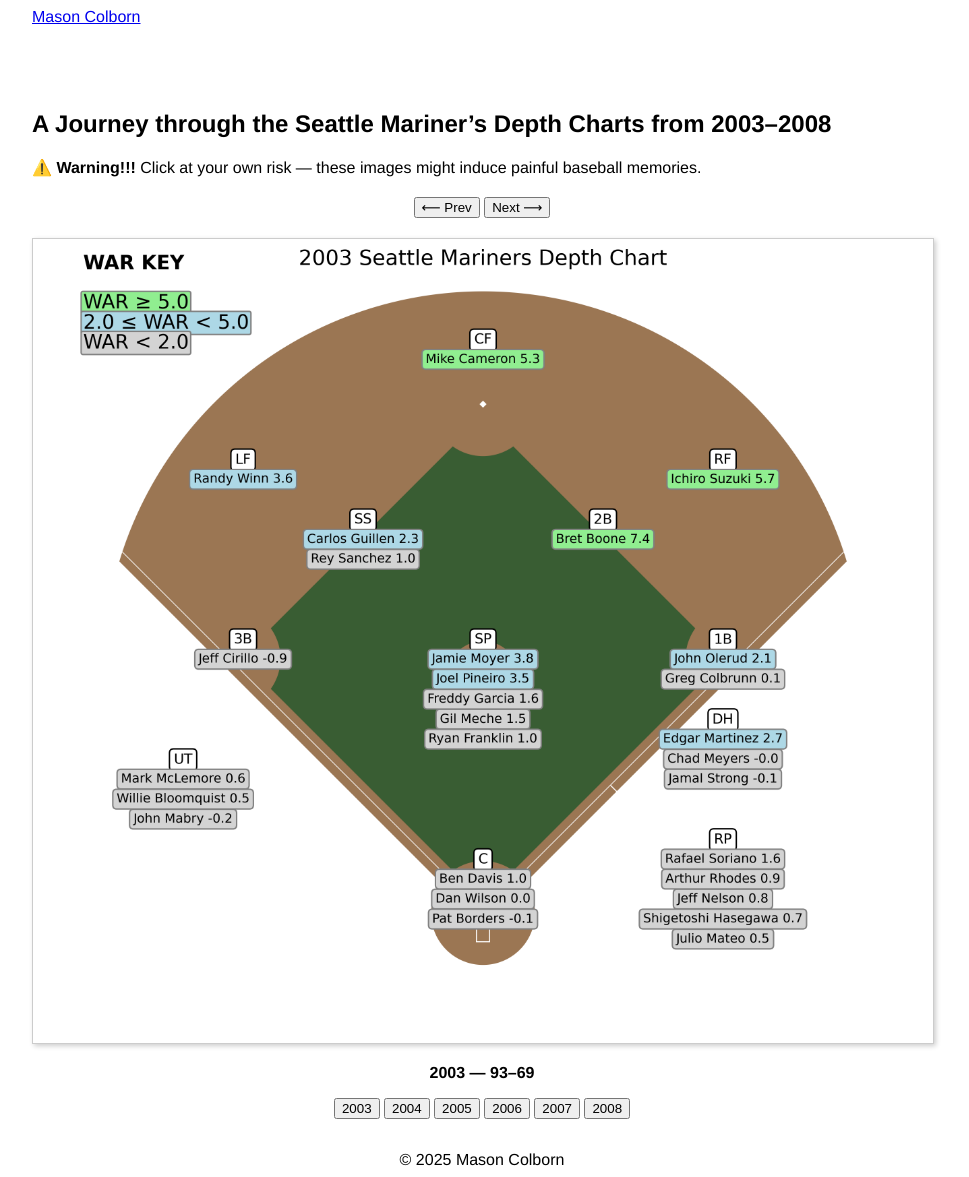
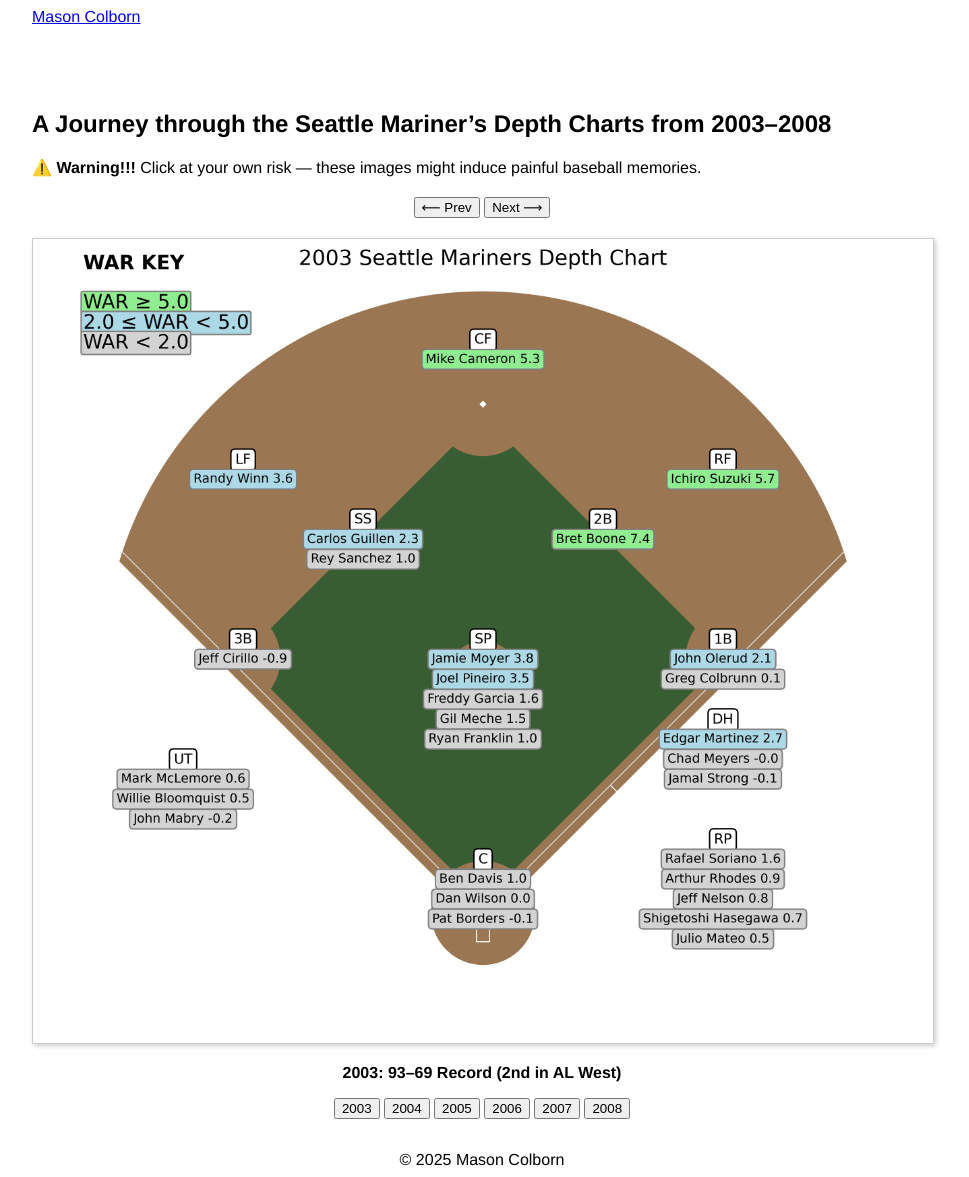
Before and after one commit to relaxedmason/bafta-scripted-comedy-portfolio, a Jekyll site: the page built from sports/baseball/bavasi/depth-chart/index.md, in a window 1280 px wide. Shown: the whole page, without its empty margins (158-1127 px from the left). Built offline with Jekyll 4.4.1, drawn with Linux system fonts in a browser that asks for light colours; a script that is not in the unit is left out; some of the changed lines change nothing that is shown.

Commit message:
Update index.md

```diff
--- a/sports/baseball/bavasi/depth-chart/index.md
+++ b/sports/baseball/bavasi/depth-chart/index.md
@@ -14,13 +14,14 @@
   <button onclick="changeYearBy(1)">Next ⟶</button>
 </div>
 
-<!-- Image Display -->
+<!-- Depth Chart Image -->
 <div id="depthChartContainer" style="text-align:center; margin-top:20px;">
   <img id="depthChartImage"
        src="/assets/images/sports/bavasi/depth-chart/mariners_2003_depth_chart_final_final.png"
-       style="max-width:100%; height:auto; border: 1px solid #ccc; box-shadow: 2px 2px 5px rgba(0,0,0,0.2); cursor: pointer;"
-       onclick="enlargeImage()">
-  <p id="yearLabel"><strong>2003 — 93–69</strong></p>
+       alt="2003 Mariners Depth Chart"
+       style="max-width:100%; border: 1px solid #ccc; box-shadow: 2px 2px 5px rgba(0,0,0,0.2); cursor: pointer;"
+       onclick="enlargeImage(this.src)">
+  <p id="yearLabel"><strong>2003: 93–69 Record (2nd in AL West)</strong></p>
 </div>
 
 <!-- Year Buttons -->
@@ -33,12 +34,14 @@
   <button onclick="changeYear(5)">2008</button>
 </div>
 
-<!-- Image Enlarging Modal (Hidden by Default) -->
-<div id="modal" style="display:none; position:fixed; top:0; left:0; width:100%; height:100%; background:rgba(0,0,0,0.85); z-index:1000; text-align:center;">
-  <img id="modalImage" src="" style="max-width:90%; max-height:90%; margin-top:40px;" onclick="closeModal()">
+<!-- Modal for Enlarged Image -->
+<div id="imageModal" onclick="this.style.display='none'"
+     style="display:none; position:fixed; top:0; left:0; width:100%; height:100%;
+            background:rgba(0,0,0,0.8); z-index:9999; align-items:center; justify-content:center;">
+  <img id="modalImg" style="max-width:90%; max-height:90%;" />
 </div>
 
-<!-- Scripts -->
+<!-- JavaScript -->
 <script>
   const imageFilenames = [
     "mariners_2003_depth_chart_final_final.png",
@@ -51,13 +54,22 @@
 
   const yearLabels = ["2003", "2004", "2005", "2006", "2007", "2008"];
   const records = ["93–69", "63–99", "69–93", "78–84", "88–74", "61–101"];
+  const standings = [
+    "2nd in AL West",
+    "3rd in AL West",
+    "4th in AL West",
+    "4th in AL West",
+    "2nd in AL West",
+    "4th in AL West"
+  ];
+
   let currentIndex = 0;
 
   function updateChart(index) {
     const image = document.getElementById("depthChartImage");
     const label = document.getElementById("yearLabel");
     image.src = `/assets/images/sports/bavasi/depth-chart/${imageFilenames[index]}`;
-    label.innerHTML = `<strong>${yearLabels[index]} — ${records[index]}</strong>`;
+    label.innerHTML = `<strong>${yearLabels[index]}: ${records[index]} Record (${standings[index]})</strong>`;
     currentIndex = index;
   }
 
@@ -72,34 +84,29 @@
     updateChart(newIndex);
   }
 
-  function enlargeImage() {
-    const modal = document.getElementById("modal");
-    const modalImage = document.getElementById("modalImage");
-    modalImage.src = document.getElementById("depthChartImage").src;
-    modal.style.display = "block";
-  }
-
-  function closeModal() {
-    document.getElementById("modal").style.display = "none";
+  function enlargeImage(src) {
+    const modal = document.getElementById("imageModal");
+    const modalImg = document.getElementById("modalImg");
+    modal.style.display = "flex";
+    modalImg.src = src;
   }
 </script>
 
 <style>
-  /* Ensure images shrink on small devices */
-  #depthChartImage {
-    width: 100%;
-    height: auto;
-  }
+  @media (max-width: 600px) {
+    #yearButtons button, #depthChartContainer button {
+      font-size: 14px;
+      padding: 8px;
+      margin: 4px;
+    }
 
-  @media (max-width: 600px) {
-    button {
-      margin: 5px;
-      font-size: 16px;
+    #depthChartImage {
+      max-width: 100%;
+      height: auto;
     }
-    #yearButtons {
-      display: flex;
-      flex-wrap: wrap;
-      justify-content: center;
+
+    #yearLabel {
+      font-size: 14px;
     }
   }
 </style>
```
